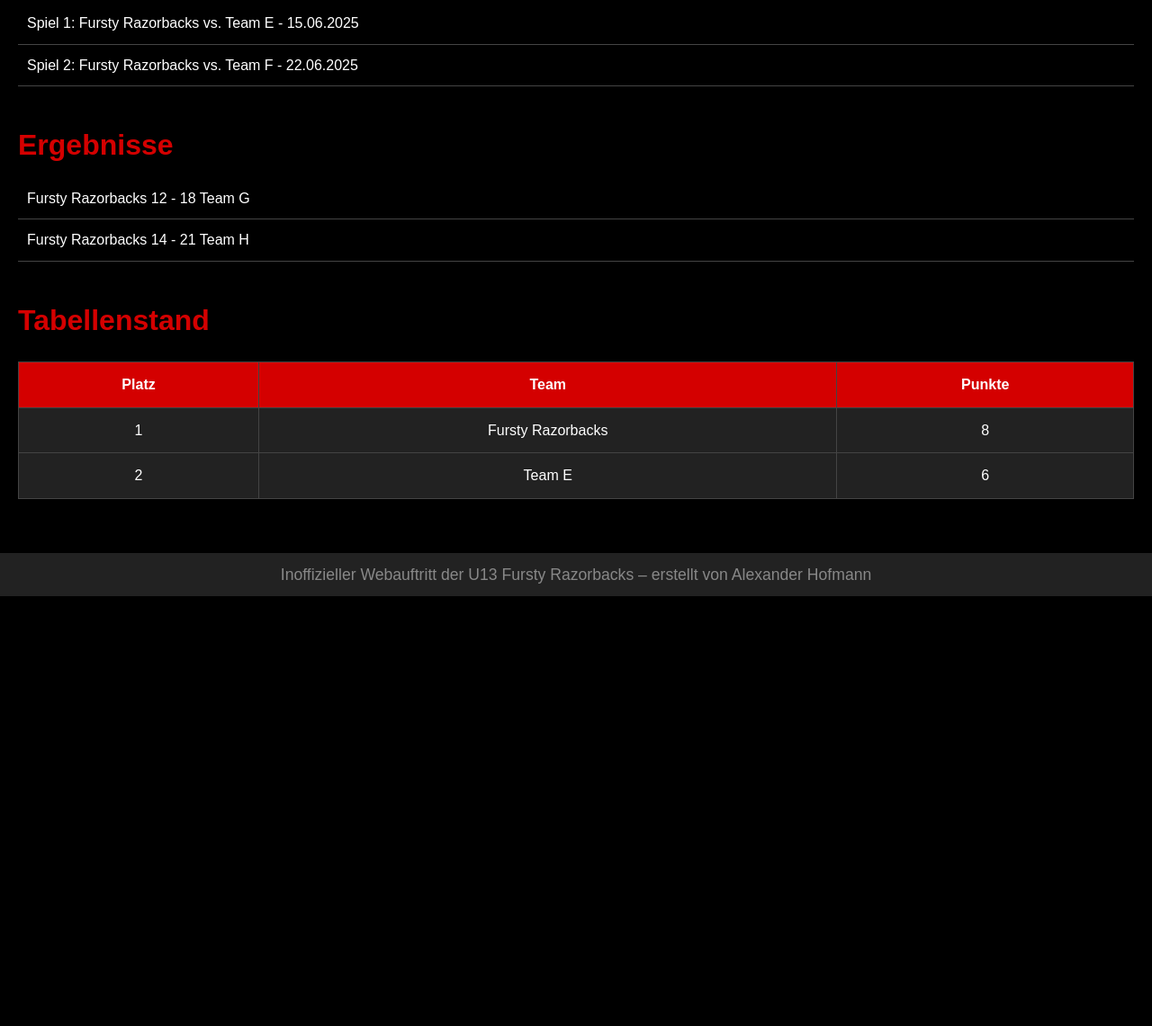
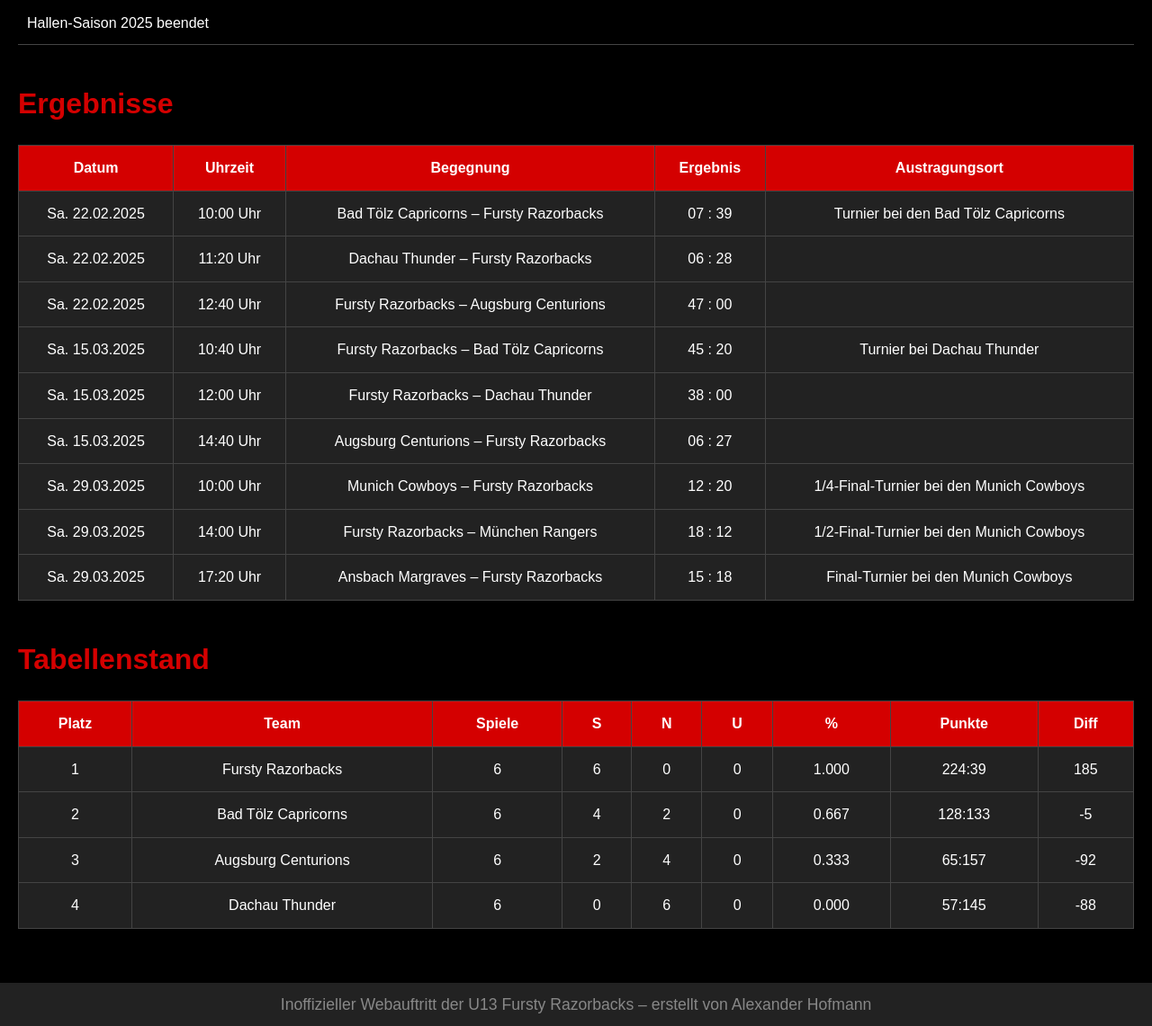
Before and after one commit to AlexanderXXL1988/fursty-u13, a plain HTML site: page u13-flag-halle-2025.html in a window 1280 px wide. Shown: the part 246-1387 px from the top of the page at 90% size. Before the commit the page ends 909 px from the top, so only its background shows below. Drawn offline with Linux system fonts and the light colour scheme.

Commit message:
Page updates

```diff
--- a/u13-flag-halle-2025.html
+++ b/u13-flag-halle-2025.html
@@ -21,19 +21,91 @@
     <section id="spiele">
       <h2>Kommende Spiele</h2>
       <ul>
-        <li>Spiel 1: Fursty Razorbacks vs. Team E - 15.06.2025</li>
-        <li>Spiel 2: Fursty Razorbacks vs. Team F - 22.06.2025</li>
+        <li>Hallen-Saison 2025 beendet</li>
         <!-- Weitere Spiele hier hinzufügen -->
       </ul>
     </section>
 
     <section id="ergebnisse">
       <h2>Ergebnisse</h2>
-      <ul>
-        <li>Fursty Razorbacks 12 - 18 Team G</li>
-        <li>Fursty Razorbacks 14 - 21 Team H</li>
-        <!-- Weitere Ergebnisse hier hinzufügen -->
-      </ul>
+      <table>
+        <thead>
+          <tr>
+            <th>Datum</th>
+            <th>Uhrzeit</th>
+            <th>Begegnung</th>
+            <th>Ergebnis</th>
+            <th>Austragungsort</th>
+          </tr>
+        </thead>
+    </thead>
+    <tbody>
+      <tr>
+        <td>Sa. 22.02.2025</td>
+        <td>10:00 Uhr</td>
+        <td>Bad Tölz Capricorns – Fursty Razorbacks</td>
+        <td>07 : 39</td>
+        <td>Turnier bei den Bad Tölz Capricorns</td>
+        </tr>
+        <tr>
+        <td>Sa. 22.02.2025</td>
+        <td>11:20 Uhr</td>
+        <td>Dachau Thunder – Fursty Razorbacks</td>
+        <td>06 : 28</td>
+        <td></td>
+        </tr>
+        <tr>
+        <td>Sa. 22.02.2025</td>
+        <td>12:40 Uhr</td>
+        <td>Fursty Razorbacks – Augsburg Centurions</td>
+        <td>47 : 00</td>
+        <td></td>
+        </tr>
+        <tr>
+        <td>Sa. 15.03.2025</td>
+        <td>10:40 Uhr</td>
+        <td>Fursty Razorbacks – Bad Tölz Capricorns</td>
+        <td>45 : 20</td>
+        <td>Turnier bei Dachau Thunder</td>
+        </tr>
+        <tr>
+        <td>Sa. 15.03.2025</td>
+        <td>12:00 Uhr</td>
+        <td>Fursty Razorbacks – Dachau Thunder</td>
+        <td>38 : 00</td>
+        <td></td>
+        </tr>
+        <tr>
+        <td>Sa. 15.03.2025</td>
+        <td>14:40 Uhr</td>
+        <td>Augsburg Centurions – Fursty Razorbacks</td>
+        <td>06 : 27</td>
+        <td></td>
+        </tr>
+        <tr>
+        <td>Sa. 29.03.2025</td>
+        <td>10:00 Uhr</td>
+        <td>Munich Cowboys – Fursty Razorbacks</td>
+        <td>12 : 20</td>
+        <td>1/4-Final-Turnier bei den Munich Cowboys</td>
+        </tr>
+        <tr>
+        <td>Sa. 29.03.2025</td>
+        <td>14:00 Uhr</td>
+        <td>Fursty Razorbacks – München Rangers</td>
+        <td>18 : 12</td>
+        <td>1/2-Final-Turnier bei den Munich Cowboys</td>
+        </tr>
+        <tr>
+        <td>Sa. 29.03.2025</td>
+        <td>17:20 Uhr</td>
+        <td>Ansbach Margraves – Fursty Razorbacks</td>
+        <td>15 : 18</td>
+        <td>Final-Turnier bei den Munich Cowboys</td>
+        </tr>
+      <!-- Weitere Tabellenreihen hier hinzufügen -->
+    </tbody>
+</table>
     </section>
 
     <section id="tabelle">
@@ -43,19 +115,59 @@
           <tr>
             <th>Platz</th>
             <th>Team</th>
+            <th>Spiele</th>
+            <th>S</th>
+            <th>N</th>
+            <th>U</th>
+            <th>%</th>
             <th>Punkte</th>
+            <th>Diff</th>
           </tr>
         </thead>
         <tbody>
           <tr>
             <td>1</td>
             <td>Fursty Razorbacks</td>
-            <td>8</td>
+            <td>6</td>
+            <td>6</td>
+            <td>0</td>
+            <td>0</td>
+            <td>1.000</td>
+            <td>224:39</td>
+            <td>185</td>
           </tr>
           <tr>
             <td>2</td>
-            <td>Team E</td>
+            <td>Bad Tölz Capricorns</td>
             <td>6</td>
+            <td>4</td>
+            <td>2</td>
+            <td>0</td>
+            <td>0.667</td>
+            <td>128:133</td>
+            <td>-5</td>
+          </tr>
+          <tr>
+            <td>3</td>
+            <td>Augsburg Centurions</td>
+            <td>6</td>
+            <td>2</td>
+            <td>4</td>
+            <td>0</td>
+            <td>0.333</td>
+            <td>65:157</td>
+            <td>-92</td>
+          </tr>
+          <tr>
+            <td>4</td>
+            <td>Dachau Thunder</td>
+            <td>6</td>
+            <td>0</td>
+            <td>6</td>
+            <td>0</td>
+            <td>0.000</td>
+            <td>57:145</td>
+            <td>-88</td>
           </tr>
           <!-- Weitere Tabellenreihen hier hinzufügen -->
         </tbody>
```
Also changed, not shown: u13-flag-field-2025.html (+10 -16 lines).
